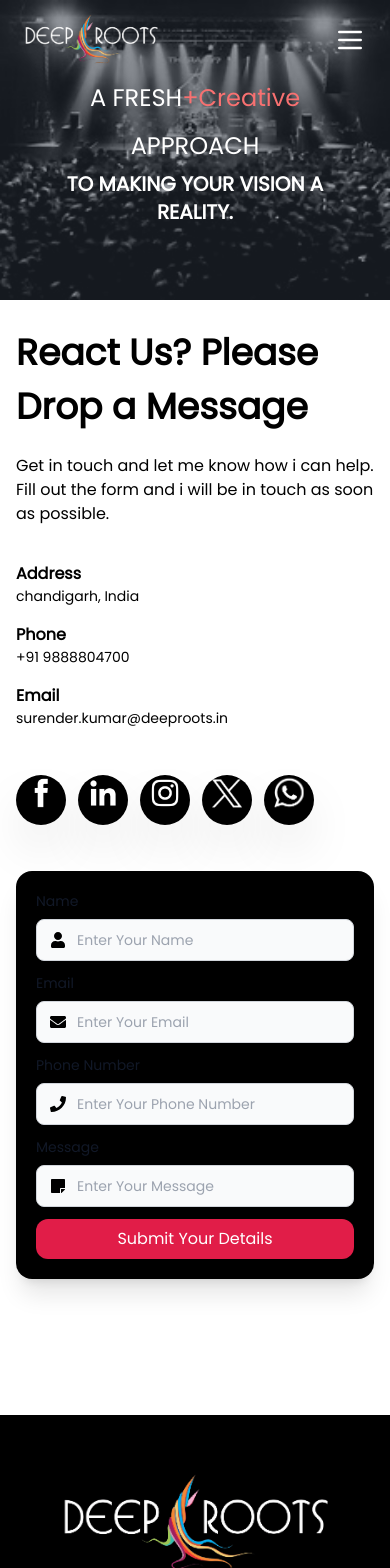
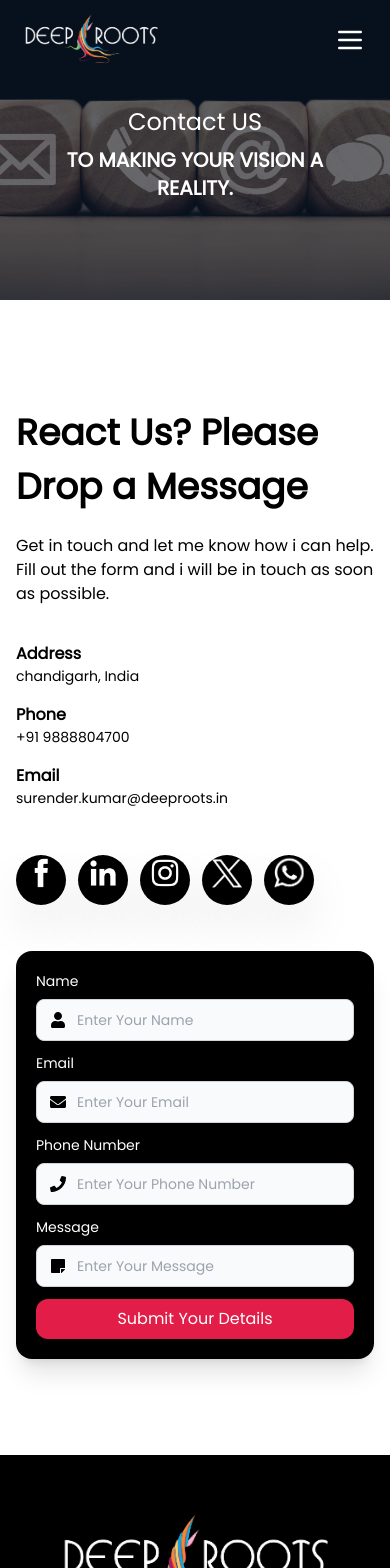
Before and after one commit to sachitrana2001/deep_roots, a Next.js app: page /contact in a window 390 px wide. Shown: the top 1568 px of the page. Built offline with nearby package versions, Linux system fonts and the light colour scheme.

Commit message:
fix UI for mobile view and complete contact US section

```diff
--- a/app/contact/page.tsx
+++ b/app/contact/page.tsx
@@ -1,24 +1,24 @@
-'use client';
+"use client";
 
-import { useState } from 'react';
-import ContactForm from '@/components/molcule/form';
-import { motion } from 'framer-motion';
-import { SOCIAL_LOGO } from '../constant';
-import Image from 'next/image';
-import FormFields from '@/components/molcule/form';
+import { useState } from "react";
+import ContactForm from "@/components/molcule/form";
+import { motion } from "framer-motion";
+import { SOCIAL_LOGO } from "../constant";
+import Image from "next/image";
+import FormFields from "@/components/molcule/form";
 
 const CONTACT = [
   {
-    title: 'Address',
-    discription: 'chandigarh, India',
+    title: "Address",
+    discription: "chandigarh, India",
   },
   {
-    title: 'Phone',
-    discription: '+91 9888804700',
+    title: "Phone",
+    discription: "+91 9888804700",
   },
   {
-    title: 'Email',
-    discription: 'surender.kumar@deeproots.in',
+    title: "Email",
+    discription: "surender.kumar@deeproots.in",
   },
 ];
 
@@ -27,10 +27,10 @@ const ContactSection = () => {
 
   return (
     <main>
-      <section className="w-[100%] h-[300px] bg-center bg-no-repeat overflow-hidden z-1 bg-[url('/assets/th.jpeg')] bg-cover lg:h-[400px]">
-        <div className="w-full h-full flex flex-col  justify-center items-center bg-slate-600/30 backdrop-brightness-75">
+      <section className="w-[100%] h-[300px] bg-center bg-no-repeat overflow-hidden z-1 bg-[url('/assets/ContactUs.jpg')] bg-cover lg:h-[400px]">
+        <div className="w-full h-full flex flex-col  justify-center items-center bg-slate-900/20 backdrop-brightness-50">
           <span className="text-white text-2xl px-10 md:text-4xl leading-loose text-center md:px-48">
-            A FRESH<span className="text-red-400 ">+Creative</span> APPROACH
+           Contact US
             <p className="text-xl font-semibold md:text-2xl md:mt-3">
               TO MAKING YOUR VISION A REALITY.
             </p>
@@ -38,7 +38,7 @@ const ContactSection = () => {
           {/* <span className="text-white text-center text-4xl mt-2 md:text-6xl  mt-5 md:p-0">We Can Help You</span> */}
         </div>
       </section>
-      <section className=" w-full mb-[120px] ">
+      <section className="w-full my-20">
         <motion.div
           initial="offscreen"
           whileInView="onscreen"
@@ -59,7 +59,9 @@ const ContactSection = () => {
                 },
               },
             }}
-            className={'max-w-[1200px]  flex  flex-col  justify-around p-4  md:flex-row   mx-auto'}
+            className={
+              "max-w-[1200px] flex flex-col justify-around p-4 md:flex-row mx-auto"
+            }
           >
             <div className="max-w-[100%]  md:max-w-[500px]  flex justify-center items-center  ">
               <div>
@@ -68,8 +70,8 @@ const ContactSection = () => {
                   <br />
                 </p>
                 <p className="mb-[36px] text-grey-light">
-                  Get in touch and let me know how i can help. Fill out the form and i will be in
-                  touch as soon as possible.
+                  Get in touch and let me know how i can help. Fill out the form
+                  and i will be in touch as soon as possible.
                 </p>
 
                 {CONTACT.map((contact, index) => {
@@ -77,8 +79,12 @@ const ContactSection = () => {
                     <div key={index} className="mb-[16px] flex">
                       {/* <div className="mr-[18px]"> {<contact.icon />}</div> */}
                       <ul>
-                        <h3 className="font-[700] text-black">{contact.title}</h3>
-                        <li className="text-grey-light text-[14px]">{contact.discription}</li>
+                        <h3 className="font-[700] text-black">
+                          {contact.title}
+                        </h3>
+                        <li className="text-grey-light text-[14px]">
+                          {contact.discription}
+                        </li>
                       </ul>
                     </div>
                   );
--- a/app/services/page.tsx
+++ b/app/services/page.tsx
@@ -4,45 +4,45 @@ import CurvedSlider from "@/components/molcule/curvedSlider";
 export default function page() {
   const StoryData = [
     {
-      title: 'Year in business',
-      svg: '/assets/star.svg',
+      title: "Year in business",
+      svg: "/assets/star.svg",
       num: 3,
-      color: 'red',
+      color: "red",
     },
     {
-      title: 'Clients served',
-      svg: '/assets/users.svg',
+      title: "Clients served",
+      svg: "/assets/users.svg",
       num: 20,
-      color: 'indigo',
+      color: "indigo",
     },
     {
-      title: 'Events done',
-      svg: '/assets/rocket.svg',
+      title: "Events done",
+      svg: "/assets/rocket.svg",
       num: 70,
-      color: 'blue',
+      color: "blue",
     },
   ];
   const images = [
     {
       id: 1,
-      src: '/assets/Ultratech-Cement-Logo-PNG.png',
-      alt: 'Image 1',
+      src: "/assets/Ultratech-Cement-Logo-PNG.png",
+      alt: "Image 1",
     },
     {
       id: 2,
-      src: '/assets/dlf.png',
-      alt: 'Image 2 ',
+      src: "/assets/dlf.png",
+      alt: "Image 2 ",
     },
 
     {
       id: 3,
-      src: '/assets/dainik-bhaskar-logo.svg',
-      alt: 'Image 3',
+      src: "/assets/dainik-bhaskar-logo.svg",
+      alt: "Image 3",
     },
     {
       id: 4,
-      src: '/assets/lg.svg',
-      alt: 'Image 4',
+      src: "/assets/lg.svg",
+      alt: "Image 4",
     },
   ];
   return (
@@ -50,14 +50,17 @@ export default function page() {
       <section className="w-[100%] h-[300px] bg-center bg-no-repeat overflow-hidden z-1 bg-[url('/assets/bg5.png')] bg-cover lg:h-[50vh]">
         <div className="w-full h-full flex flex-col  justify-center items-center bg-blue-600/30 backdrop-brightness-75">
           <span className="text-white text-2xl px-10 md:text-4xl leading-loose text-center md:px-48">
-                      A FRESH<span className="text-red-400 ">+Creative</span> APPROACH
-                      <p className="text-xl font-semibold md:text-2xl md:mt-3">TO MAKING YOUR VISION A REALITY.</p>
-                  </span>
+            Services, We're offering
+            <p className="text-xl font-semibold md:text-2xl md:mt-3">
+              TO MAKING YOUR VISION A REALITY.
+            </p>
+          </span>
           {/* <span className="text-white text-center text-4xl mt-2 md:text-6xl  mt-5 md:p-0">We Can Help You</span> */}
         </div>
       </section>
-      <ServicesSection/>
-      <CurvedSlider/>
+      <h3 className="text-5xl font-semibold text-center py-10">Our Services</h3>
+      <ServicesSection />
+      <CurvedSlider />
     </main>
   );
 }
--- a/components/features/services/index.tsx
+++ b/components/features/services/index.tsx
@@ -61,7 +61,7 @@ const ServicesSection = () => {
   }, []);
 
   return (
-    <div className="bg-white py-10 relative grid gap-y-20 md:gap-y-32 lg:gap-y-44 overflow-hidden md:py-64">
+    <div className="bg-white py-10 relative grid gap-y-20 md:gap-y-32 lg:gap-y-44 overflow-hidden md:py-20">
       {features.map((feature, i) => (
         <div
           className="flex flex-col lg:grid grid-cols-12 gap-6 lg:gap-9 relative z-10 px-8 md:px-20 xl:px-[104px] "
--- a/components/features/values/index.tsx
+++ b/components/features/values/index.tsx
@@ -21,13 +21,13 @@ const Values: React.FC = () => {
             initial={{
               opacity: 0,
               // if odd index card,slide from right instead of left
-              x: i % 2 === 0 ? 50 : -50,
+              y: 50,
             }}
             whileInView={{
               opacity: 1,
-              x: 0, // Slide in to its original position
+              y: 0, // Slide in to its original position
               transition: {
-                duration: 0.9, // Animation duration
+                duration: 0.5, // Animation duration
               },
             }}
             viewport={{ once: false }}
--- a/components/layouts/footer/index.tsx
+++ b/components/layouts/footer/index.tsx
@@ -1,4 +1,4 @@
-"use client"
+"use client";
 import { NAV_LINKS } from "@/app/constant";
 import Image from "next/image";
 import Link from "next/link";
@@ -34,8 +34,19 @@ const Footer = () => {
   ];
   return (
     <>
-      <main className="bg-black text-white justify-between px-5 py-10 grid grid-rows-3 md:grid-cols-3  md:grid-rows-1 content-center gap-4 md:px-32 py-5">
+      <main className="bg-black text-white justify-between px-5  grid grid-rows-3 md:grid-cols-3  md:grid-rows-1 content-center gap-4 md:px-32 py-5">
         <section className="flex flex-col justify-center items-center">
+          {/* <div className="text-6xl font-light italic font-serif flex items-center">
+            <p className="-mr-10">DEEP</p>
+            <Image
+              src="/favico.png"
+              alt="deep_roots_logo"
+              width={300}
+              height={230}
+              className="md:h-40"
+            />
+            <p className="-ml-36">ROOTS</p>
+          </div> */}
           <Image
               src="/whiteLogo.png"
               alt="deep_roots_logo"
@@ -44,7 +55,6 @@ const Footer = () => {
               className="md:h-40"
             />
           <p className="text-center md:text-base">
-
             <Typewriter
               words={[
                 `The Event Company is the premier event design + production company
--- a/components/molcule/form/index.tsx
+++ b/components/molcule/form/index.tsx
@@ -24,7 +24,7 @@ const fieldConfigurations: FieldConfig[] = [
   {
     name: "message",
     label: "Message",
-    type: "textArea",
+    type: "textarea",
     icon: <FaStickyNote />,
   },
 ];
@@ -81,7 +81,7 @@ const FormFields: React.FC = () => {
           <div key={index} className="mb-3">
             <label
               htmlFor={field.name}
-              className="block mb-2 text-sm font-medium text-gray-900"
+              className="block mb-2 text-sm font-medium text-white"
             >
               {field.label}
             </label>
```
Lines whose indentation alone changed are shown as unchanged.
